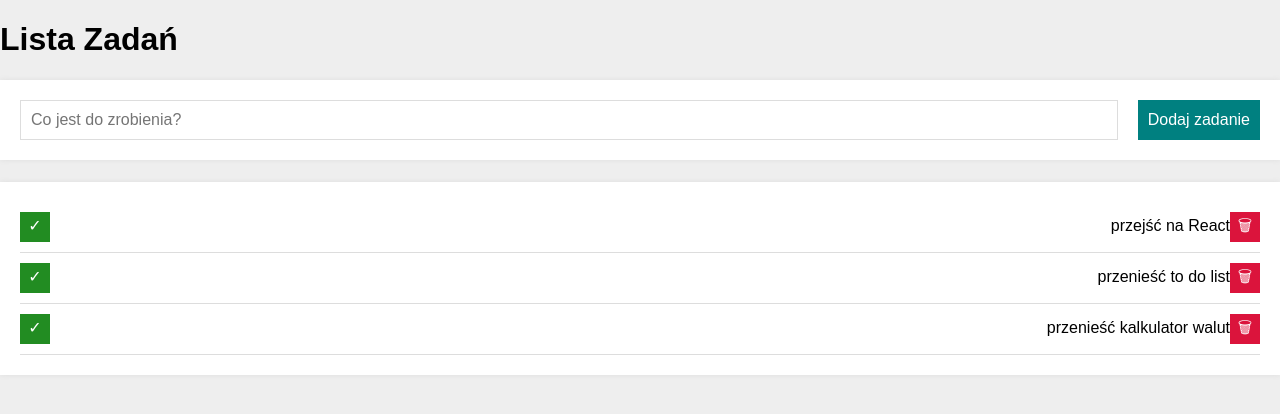
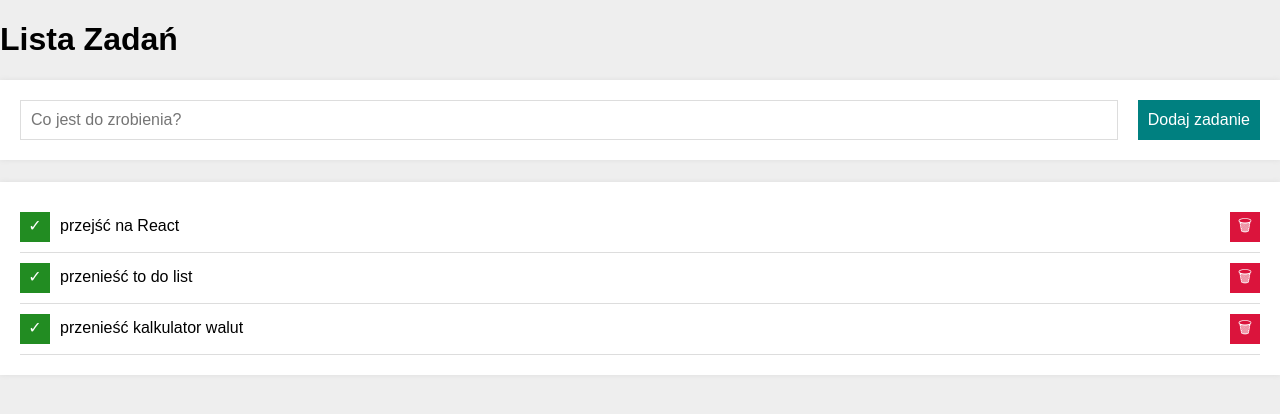
Before and after one commit to Baks44/todos-list-react, a React (Create React App) app: page / in a window 1280 px wide. Shown: the top 414 px of the page. Built offline with nearby package versions, Linux system fonts and the light colour scheme.

Commit message:
styled-components added

```diff
--- a/src/Tasks/styled.js
+++ b/src/Tasks/styled.js
@@ -8,15 +8,19 @@
 
 export const Item = styled.li`
   display: grid;
-    grid-template-columns: 1fr auto auto;
+  grid-template-columns: auto 1fr auto;
   align-items: center;
+  gap: 10px;
   padding: 10px 0;
   border-bottom: 1px solid ${({ theme }) => theme.color.alto};
 
-    ${({ hidden }) => hidden && css`
+  ${({ hidden }) =>
+        hidden &&
+        css`
       display: none;
     `}
 `;
+
 
 export const Content = styled.span`
     ${({ done }) => done && css`
```
Lines whose indentation alone changed are shown as unchanged.
